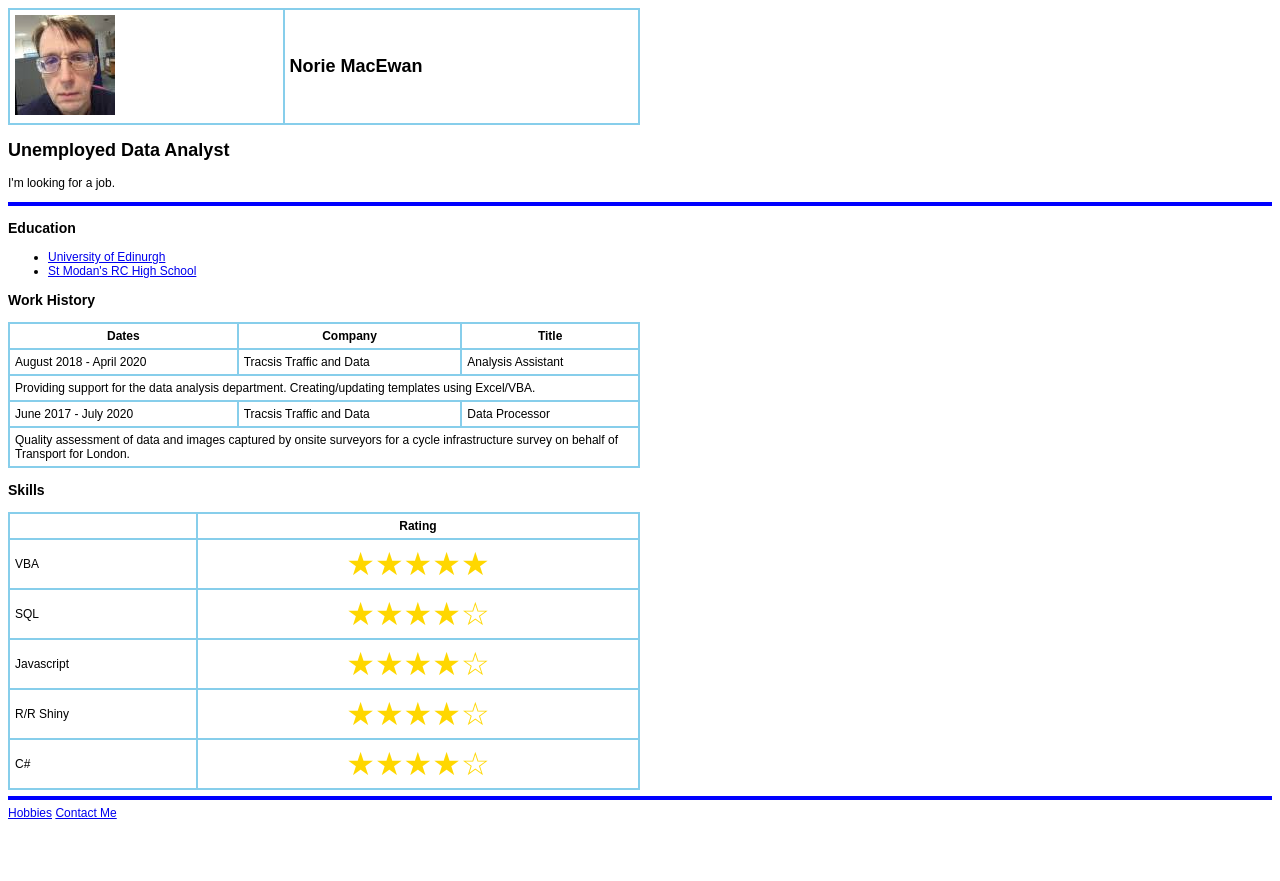
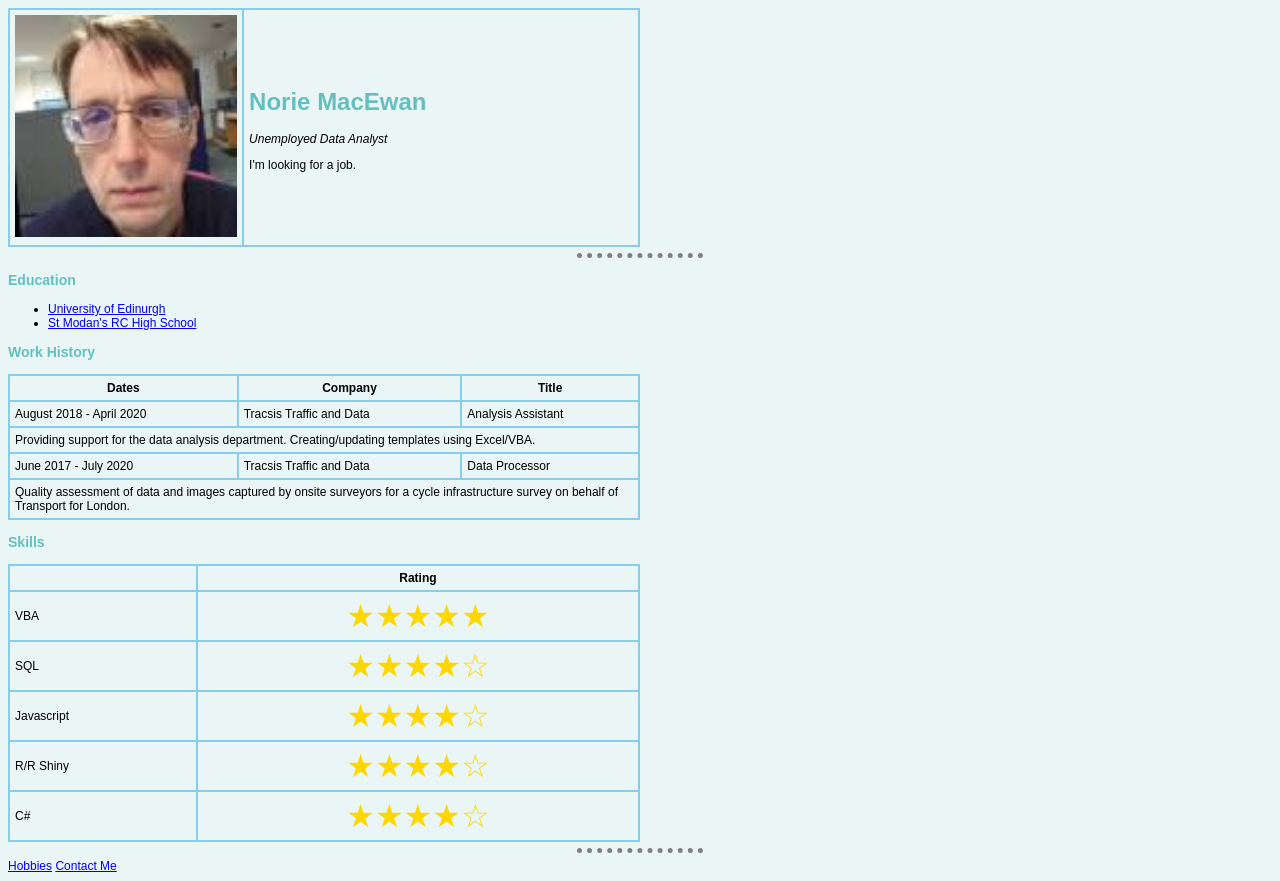
Before and after one commit to NorieM/CV, a plain HTML site: page index.html in a window 1280 px wide. Before the commit the page ends 828 px from the top, so only its background shows below. Drawn offline with Linux system fonts and the light colour scheme.

Commit message:
Added external CSS file.

```diff
--- /dev/null
+++ b/css/styles.css
@@ -0,0 +1,37 @@
+
+body {
+  background-color: #EAF6F6;
+  font-family: 'Arial';
+  font-size: 12px;
+}
+
+h1, h3 {
+    color: #66BFBF;
+}
+
+hr {
+  border-color: gray;
+  border-width: 5px;
+  border-style: none;
+  border-top-style: dotted;
+  width: 10%;
+}
+
+img {
+  width: 100%;
+}
+
+table, th, td {
+  border: 2px solid skyblue;
+  border-collapse: collapse;
+  padding:5px;
+}
+
+table {
+  width: 50%;
+}
+.rating {
+  color:gold;
+  font-size: 32px;
+  text-align: center;
+}
--- a/index.html
+++ b/index.html
@@ -4,7 +4,7 @@
 <head>
   <meta charset="UTF-8">
   <meta name="viewport" content="width=device-width, initial-scale=1.0">
-  <link rel="stylesheet" href="style.css">
+  <link rel="stylesheet" href="css/styles.css">
   <title>Norie's Personal Site</title>
 </head>
 
@@ -13,16 +13,14 @@
     <tr>
       <td><img src="./img/PicOfMe.jpg"></td>
       <td>
-        <h2>Norie MacEwan</h2>
+        <h1>Norie MacEwan</h1>
+        <em>Unemployed Data Analyst</em>
+        <p>I'm looking for a job.</p>
       </td>
     </tr>
   </table>
 
-  <h2>Unemployed Data Analyst</h2>
 
-  <p>
-    I'm looking for a job.
-  </p>
   <hr>
 
   <h3>Education</h3>
--- a/style.css
+++ /dev/null
@@ -1,23 +0,0 @@
-body {
-  font-family: 'Arial';
-  font-size: 12px;
-}
-
-hr {
-  border: 2px solid blue;
-}
-
-table, th, td {
-  border: 2px solid skyblue;
-  border-collapse: collapse;
-  padding:5px;
-}
-
-table {
-  width: 50%;
-}
-.rating {
-  color:gold;
-  font-size: 32px;
-  text-align: center;
-}
```
Also changed, not shown: contact.html (+2 -2 lines), hobbies.html (+1 -1 lines).
